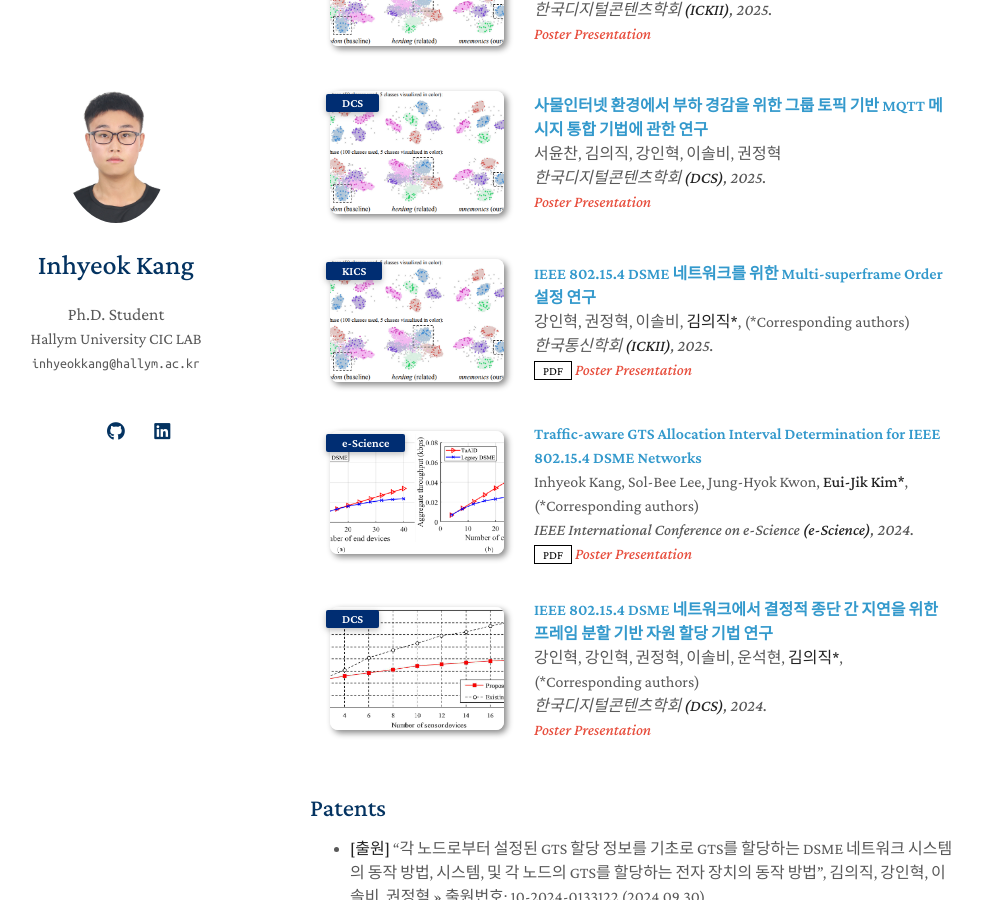
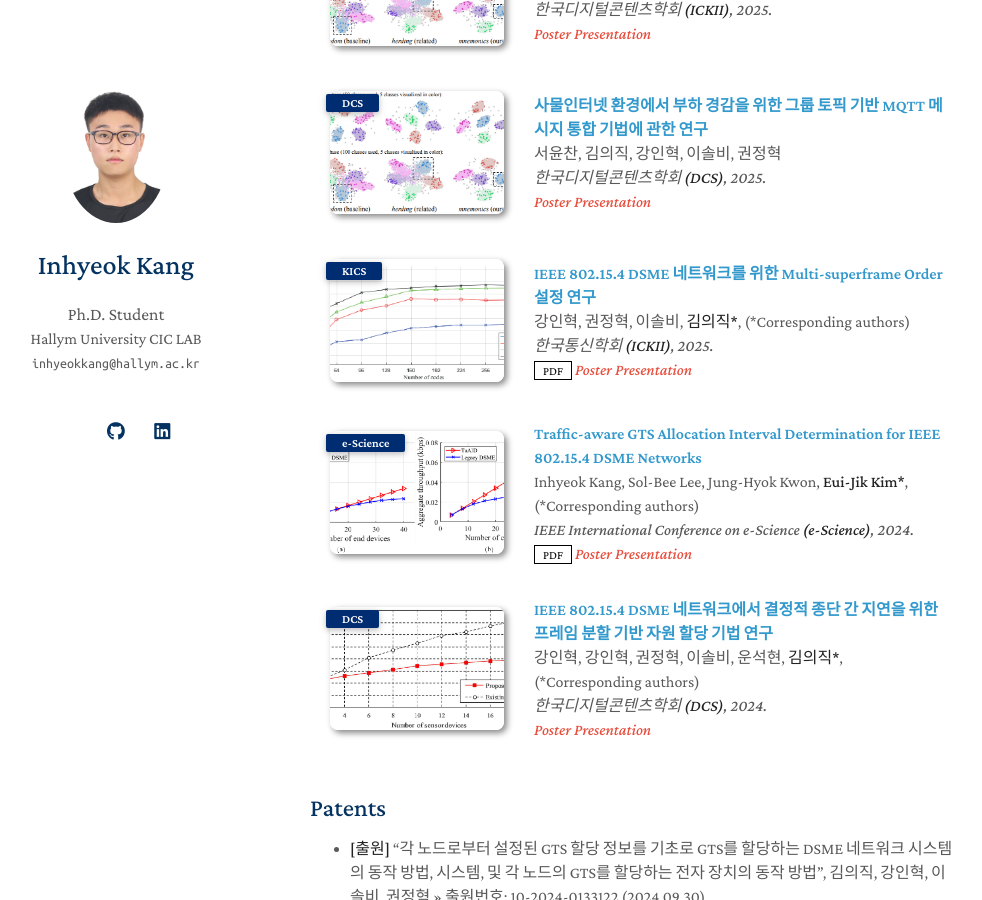
Before and after one commit to InhyeokKang/inhyeokkang.github.io, a Jekyll site: the page built from index.md, in a window 1280 px wide and 900 px high, scrolled down 1006 px. Shown: the whole window, without its empty margins (160-1142 px from the left). Built offline with Jekyll 4.4.1, drawn with Linux system fonts in a browser that asks for light colours; a style sheet for code colours, icons or effects is not loaded; our own code applies the rules of GitHub Pages for plain Markdown files.

Commit message:
Update publications.yml

```diff
--- a/_data/publications.yml
+++ b/_data/publications.yml
@@ -35,7 +35,7 @@ main:
     conference: 한국통신학회 <strong>(ICKII)</strong>, 2025.
     pdf: https://www.dbpia.co.kr/Journal/articleDetail?nodeId=NODE12132228
     notes: Poster Presentation
-    image: ./assets/img/teaser_example.png
+    image: ./assets/img/teaser_kics_2025.png
 
   - title: "Traffic-aware GTS Allocation Interval Determination for IEEE 802.15.4 DSME Networks"
     authors: Inhyeok Kang, Sol-Bee Lee, Jung-Hyok Kwon, <strong>Eui-Jik Kim*</strong>, (*Corresponding authors)
```
